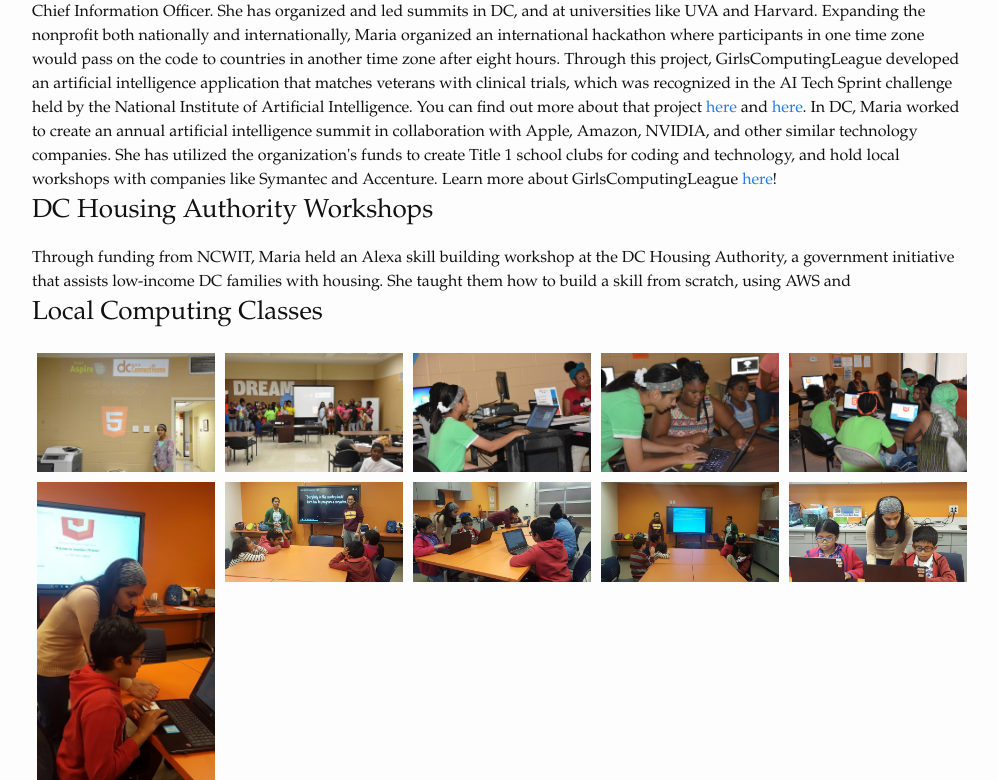
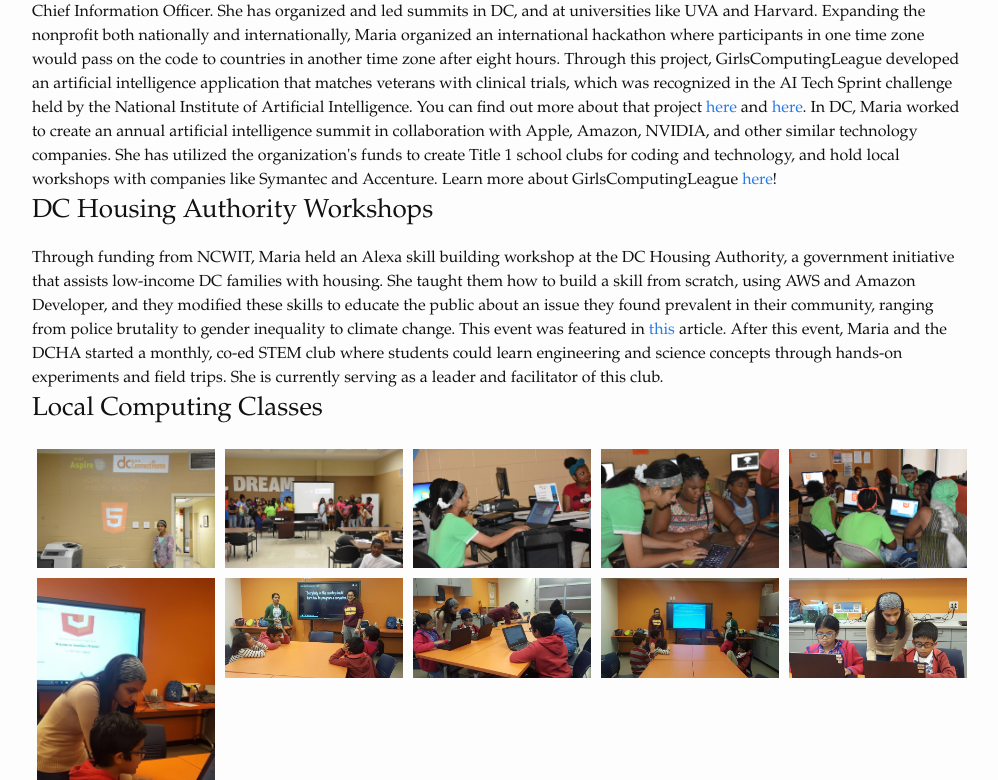
Before and after one commit to maria-izzi/maria-izzi.github.io, a Jekyll site: the page built from community.html, in a window 1280 px wide and 900 px high, scrolled down 469 px, cut to the strip 10-790 px from the top of the window. Shown: the whole strip, without its empty margins (138-1136 px from the left). Built offline with Jekyll 4.4.1, drawn with Linux system fonts in a browser that asks for light colours.

Commit message:
Update community.html

```diff
--- a/community.html
+++ b/community.html
@@ -21,7 +21,7 @@ Maria has been a leader of the national DC-based, student-run nonprofit GirlsCom
 
 <h3> DC Housing Authority Workshops </h3>
 <head>
-  Through funding from NCWIT, Maria held an Alexa skill building workshop at the DC Housing Authority, a government initiative that assists low-income DC families with housing. She taught them how to build a skill from scratch, using AWS and
+  Through funding from NCWIT, Maria held an Alexa skill building workshop at the DC Housing Authority, a government initiative that assists low-income DC families with housing. She taught them how to build a skill from scratch, using AWS and Amazon Developer, and they modified these skills to educate the public about an issue they found prevalent in their community, ranging from police brutality to gender inequality to climate change. This event was featured in <a href = "https://www.dchousing.org/doc.aspx?docid=201909251229171192">this</a> article. After this event, Maria and the DCHA started a monthly, co-ed STEM club where students could learn engineering and science concepts through hands-on experiments and field trips. She is currently serving as a leader and facilitator of this club.
 </head>
 
 <h3> Local Computing Classes </h3>
```
